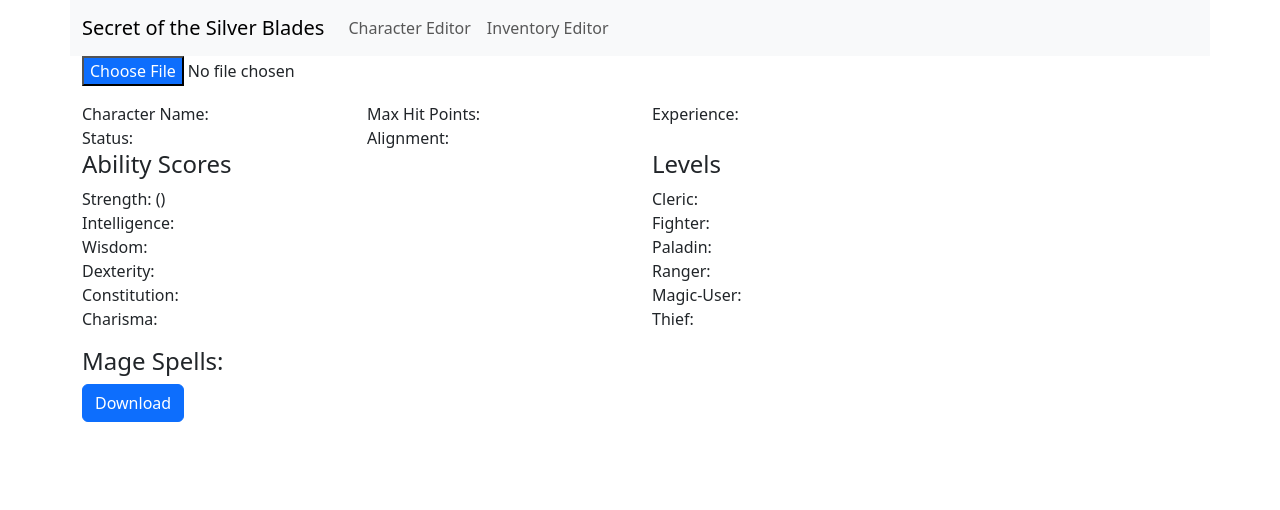
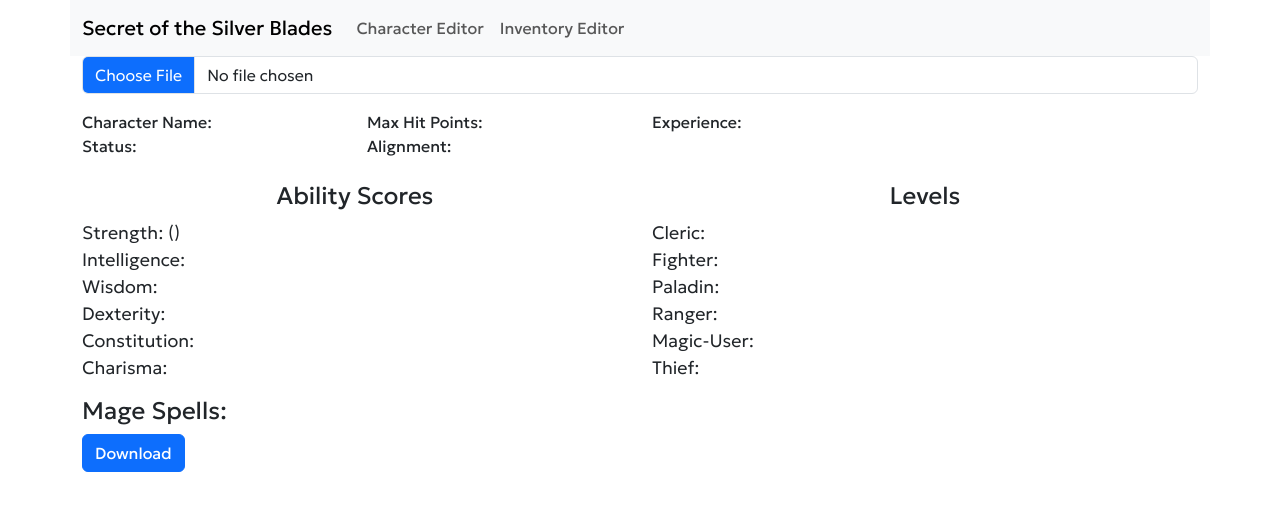
Before and after one commit to robotlions/goldboxeditor, a React (Create React App) app: page / in a window 1280 px wide. Shown: the top 510 px of the page. Built offline with nearby package versions, Linux system fonts and the light colour scheme.

Commit message:
adds external font and refines input styling

```diff
--- a/public/index.html
+++ b/public/index.html
@@ -13,7 +13,9 @@
     <meta property="og:type" content="website" />
     <meta property="og:image" content="./image.png" />
     <meta property="og:url" content="https://www.robotlions.com" />
-    <meta property="og:description" content="A website for editing characters from the Dungeons and Dragons Forgotten Realms 'Gold Box' series of games"
+    <meta property="og:description" content="A website for editing characters from the Dungeons and Dragons Forgotten Realms 'Gold Box' series of games" />
+
+
     <link rel="apple-touch-icon" href="%PUBLIC_URL%/logo192.png" />
     <!--
       manifest.json provides metadata used when your web app is installed on a
--- a/src/App.css
+++ b/src/App.css
@@ -1,9 +1,28 @@
+
+  @import url('https://fonts.googleapis.com/css2?family=Geologica:wght@300;400;700;900&display=swap');
+
+
+
+
+body{
+    font-family: "Geologica";
+}
+
+p {
+    font-weight: 300;
+    font-size: large;
+}
+
 .charEditBody{
     margin-bottom: 20vh;
 }
 
 .editButton{
     font-size: 10px;
+}
+
+.form-control{
+    font-weight: 300;
 }
 
 .headlineRow{
@@ -15,6 +34,10 @@
     font-size: 20px;
 }
 
+.spellEntry{
+    font-weight: 300;
+}
+
 #fileSelect::file-selector-button{
     background-color: #0d6efd;
     color: white;
--- a/src/Components/CharEdit.js
+++ b/src/Components/CharEdit.js
@@ -43,6 +43,7 @@
     const [inputText, setInputText] = useState(defaultName);
     const editDisplay = (
       <input
+      className="form-control"
         value={inputText}
         maxLength={15}
         onChange={(e) => setInputText(e.target.value)}
@@ -134,33 +135,22 @@
       setDataArray(tempArray);
     }
 
-    const defaultDisplay = (
-      <>
-        {inputText} <button onClick={() => setEditing(!editing)}>Edit</button>
-      </>
-    );
+
     const editDisplay = (
-      <>
-        {
+
           <input
+          className="form-control"
             type="number"
             max="255"
             value={inputText}
             onChange={(e) => setInputText(e.target.value)}
+            onBlur={()=>{setEditing(!editing);
+              submitChange();}}
           />
-        }{" "}
-        <button
-          onClick={() => {
-            setEditing(!editing);
-            submitChange();
-          }}
-        >
-          Done
-        </button>
-      </>
+
     );
 
-    return editing === false ? defaultDisplay : editDisplay;
+    return editDisplay;
   }
 
   function ExperienceModule(props) {
@@ -177,29 +167,18 @@
       )
     );
 
-    const defaultDisplay = (
-      <>
-        {inputText} <button onClick={() => setEditing(!editing)}>Edit</button>
-      </>
-    );
+
     const editDisplay = (
-      <>
-        {
+
           <input
+          className="form-control"
             type="text"
             value={inputText}
             onChange={(e) => setInputText(e.target.value)}
+            onBlur={()=> {setEditing(!editing);
+              convertDecimaltoBinary();}}
           />
-        }{" "}
-        <button
-          onClick={() => {
-            setEditing(!editing);
-            convertDecimaltoBinary();
-          }}
-        >
-          Done
-        </button>
-      </>
+
     );
 
     function convertDecimaltoBinary() {
@@ -222,7 +201,7 @@
       setDataArray(tempArray);
     }
 
-    return editing === false ? defaultDisplay : editDisplay;
+    return editDisplay;
   }
 
   function SpellCheckBox(props) {
@@ -237,8 +216,10 @@
     }
 
     return (
-      <span className="col-3">
+      <div className="col-6 col-md-3 spellEntry">
         <input
+        style={{marginRight: 10}}
+        className="form-check-input"
           type="checkbox"
           checked={checked}
           onChange={() => {
@@ -246,8 +227,8 @@
             updateChecked();
           }}
         />
-        {props.index}:{spellList[props.index].spellName}{" "}
-      </span>
+        {spellList[props.index].spellName}
+      </div>
     );
   }
 
@@ -260,7 +241,7 @@
     );
 
     return (
-      <div style={{ marginBottom: 20 }} className="d-flex flex-wrap">
+      <div style={{ marginBottom: 20}} className="d-flex flex-wrap">
         {spellDisplay}
       </div>
     );
@@ -299,16 +280,19 @@
 
   return (
     <div className="charEditBody">
+      <div className="mb-3">
             <input
+              className="form-control"
+              type="file"
               id="fileSelect"
-        type="file"
-        accept=".who, .sav"
+              accept=".sav"
               onChange={(e) => {
                 setSelectedFile(e.target.files[0]);
                 loadFile(e.target.files[0]);
               }}
             />
-      {/* {selectedFile ? <button className="btn btn-primary" onClick={() => loadFile()}>Load Save File</button> : null} */}
+          </div>
+
       <p></p>
       <div className="row">
         <div className="col-md-3">
@@ -335,9 +319,10 @@
           ) : null}
         </div>
       </div>
+      <br/>
       <div className="row">
         <div className="col-md-6">
-          <h4>Ability Scores</h4>
+          <h4 style={{textAlign:"center"}}>Ability Scores</h4>
           <p>
             {/* The commented out scores are - I think - the in-game modified score after effects */}
             Strength: {dataArray ? <ScoreModule dataArrayIndex={16} /> : null} (
@@ -363,7 +348,7 @@
           </p>
         </div>
         <div className="col-md-6">
-          <h4>Levels</h4>
+          <h4 style={{textAlign:"center"}}>Levels</h4>
           <p>
             Cleric: {dataArray ? <LevelModule dataArrayIndex={273} /> : null}
             <br />
--- a/src/Components/InventoryEdit.js
+++ b/src/Components/InventoryEdit.js
@@ -240,7 +240,7 @@
 
     const defaultDisplay = itemListArray.map((item, index) => (
       <div key={index} className="row d-flex inventoryItem">
-        <div className="col-12">
+        <p className="col-12">
           {Object.values(item)}{" "}
           {!loadedItem ? (
             <button
@@ -250,7 +250,7 @@
               Edit
             </button>
           ) : null}
-        </div>
+        </p>
       </div>
     ));
 
@@ -344,9 +344,9 @@
     <div>
       <div className="row" style={{ minHeight: 40 }}>
         <div className="col-md">
-          <div class="mb-3">
+          <div className="mb-3">
             <input
-              class="form-control"
+              className="form-control"
               type="file"
               id="fileSelect"
               accept=".stf"
```
Lines whose indentation alone changed are shown as unchanged.
